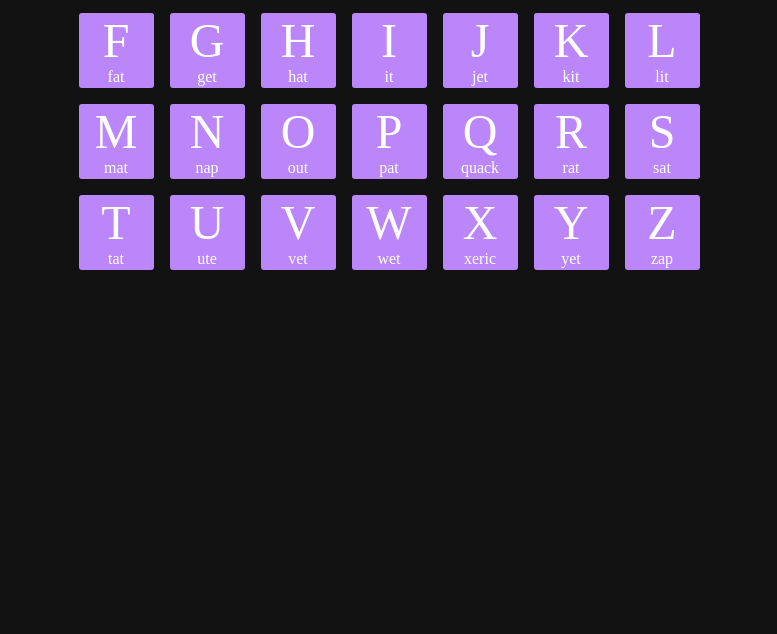
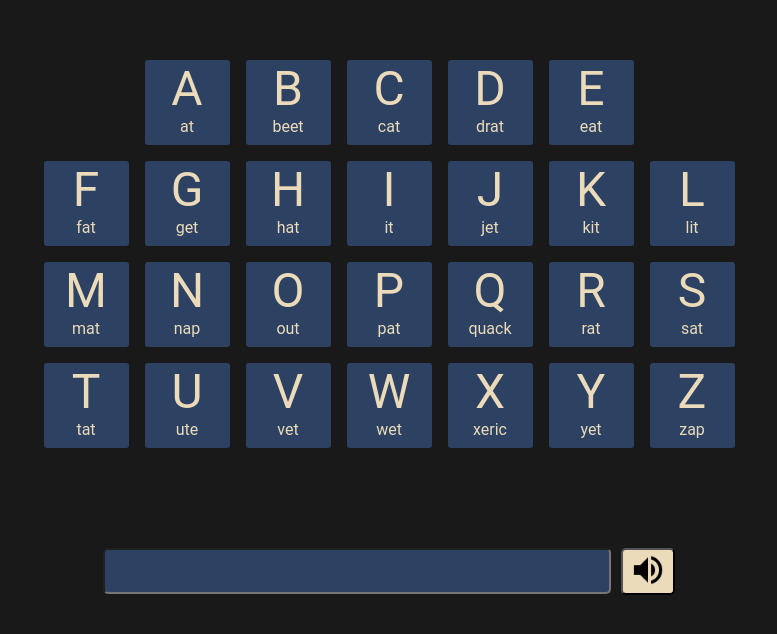
Before and after one commit to SeanClancyRyerson/Phonetic-Alphabet, a plain HTML site: page index.html in a window 1280 px wide. Shown: the part 166-800 px from the top of the page, without its empty margins (251-1028 px from the left). Drawn offline with Linux system fonts and the light colour scheme.

Commit message:
Fully setup page layout

```diff
--- a/alpha.js
+++ b/alpha.js
@@ -0,0 +1 @@
+function sayWord() {}
--- a/index.html
+++ b/index.html
@@ -117,6 +117,10 @@
             <div class="letter">Z</div>
             <div class="word">zap</div>
         </div>
-
+    </div>
+    <div class="form">
+        <input type="text">
+        <button onclick="sayWord()"><img src="./images/sound.png" alt="sound button"></button>
+    </div>
 </body>
 </html>
--- a/style.css
+++ b/style.css
@@ -1,17 +1,23 @@
 :root {
-    --bg-color: #121212;
-    --accent-color: #ba86fa;
+    --bg-color: #191919;
+    --primary-color: #2D4263;
+    --secondary-color: #C84B31;
+    --accent-color: #ECDBBA;
     background-color: var(--bg-color);
+    font-family: Roboto, Oxygen, Ubuntu, Cantarell, 'Open Sans', 'Helvetica Neue', sans-serif;
 }
 
 body {
     display: flex;
     flex-direction: column;
     align-items: center;
+    gap: 100px;
 }
 
 h1 {
-    color: var(--accent-color);
+    color: var(--secondary-color);
+    font-size: 4em;
+    margin-bottom: 0;
 }
 
 .letters {
@@ -25,9 +31,9 @@ h1 {
     display: flex;
     flex-direction: column;
     align-items: center;
-    background-color: var(--accent-color);
-    width: 75px;
-    height: 75px;
+    background-color: var(--primary-color);
+    width: 85px;
+    height: 85px;
     border-radius: 3px;
 }
 
@@ -36,10 +42,47 @@ h1 {
 }
 
 .letter {
-    color: white;
+    color: var(--accent-color);
     font-size: 3em;
 }
 
 .word {
-    color: white;
+    color: var(--accent-color);
 }
+
+.form {
+    display: flex;
+    align-items: center;
+    gap: 10px;
+}
+
+input {
+    background-color: var(--primary-color);
+    color: var(--accent-color);
+    font-size: 1.2em;
+    border-radius: 5px;
+    height: 40px;
+    width: 500px;
+}
+
+input:focus {
+    background-color: var(--secondary-color);
+    color: var(--bg-color);
+}
+
+button {
+    background-color: var(--accent-color);
+    border-radius: 5px;
+}
+
+button:hover {
+    background-color: rgb(214, 196, 159);
+}
+
+button:active {
+    transform: translateY(2px);
+}
+
+img {
+    height: 38px;
+}
```
Also changed, not shown: images/sound.png (added).
